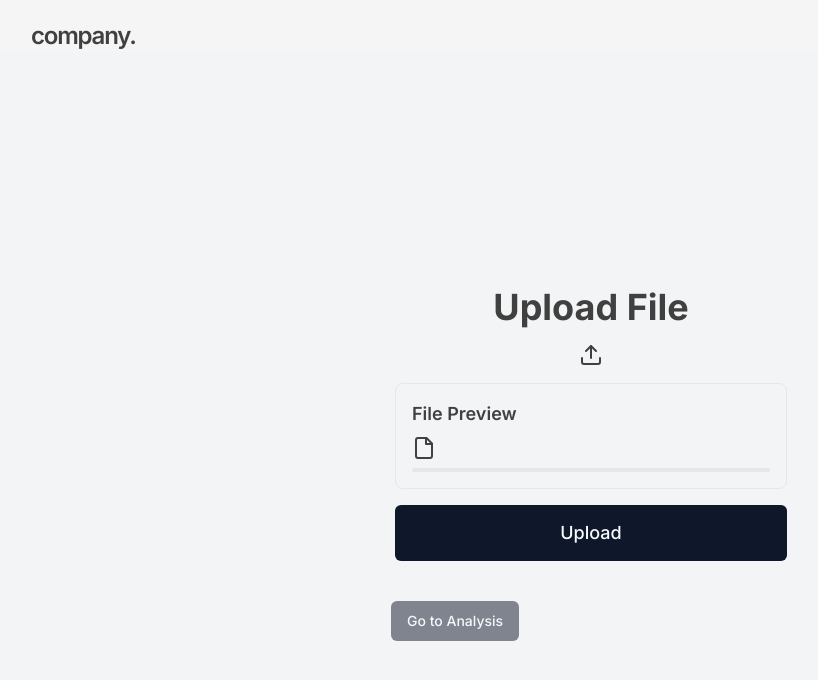
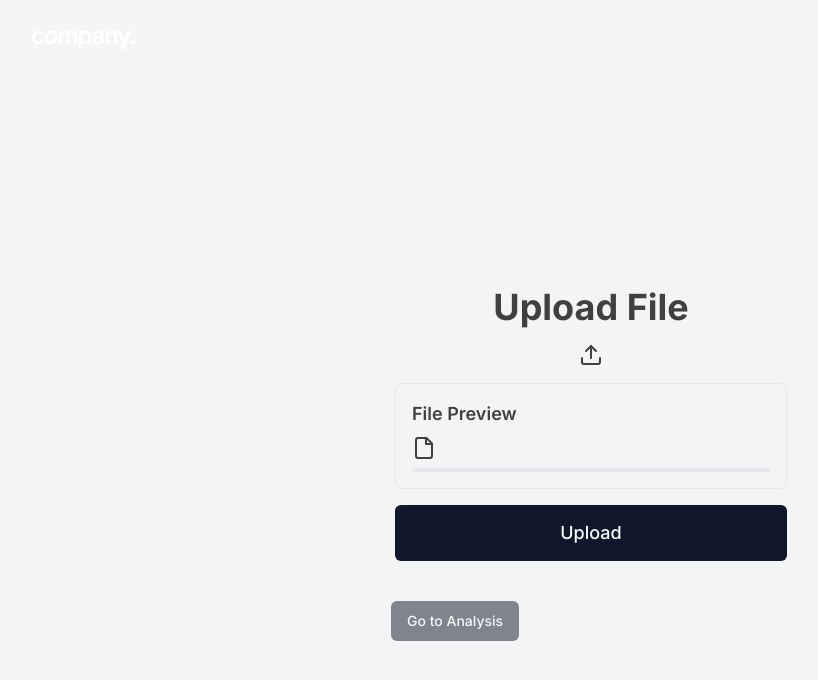
Before and after one commit to TuringCrafters/EquityAI, a Next.js app in the folder client/: page / in a window 1280 px wide. Shown: the top 680 px of the page, without its empty margins (49-867 px from the left). Built offline with nearby package versions, Linux system fonts and the light colour scheme.

Commit message:
update text color

```diff
--- a/client/components/navbar/NavBar.tsx
+++ b/client/components/navbar/NavBar.tsx
@@ -1,6 +1,6 @@
 "use client"
 export default function NavBar() {
   return <nav>
-    <h1 className="text-2xl font-semibold ml-20 mt-5 tracking-tighter">company.</h1>
+    <h1 className="text-2xl font-semibold ml-20 mt-5 tracking-tighter text-white">company.</h1>
   </nav>;
 }
```
